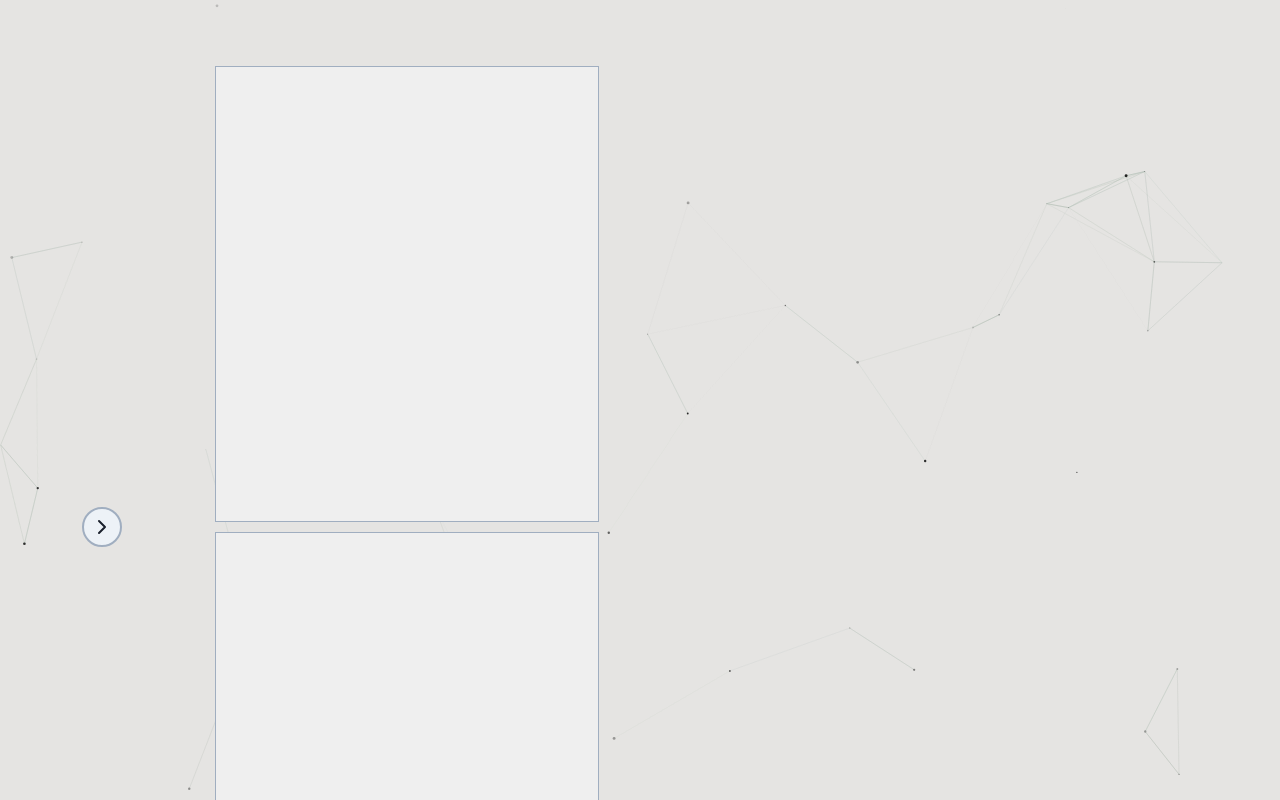
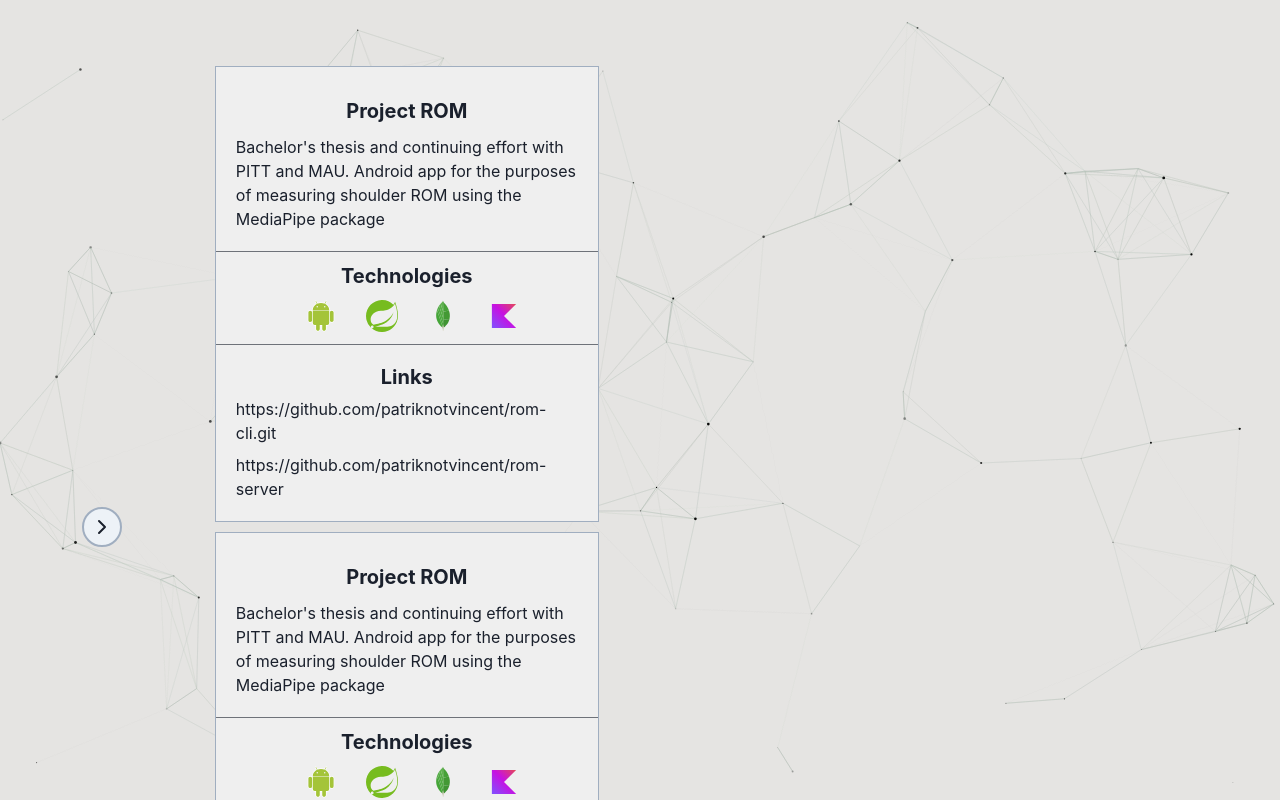
Before and after one commit to vinparwes/web, a React (Create React App) app: page /contact in a window 1280 px wide. Shown: the top 800 px of the page. Built offline with nearby package versions, Linux system fonts and the light colour scheme.

Commit message:
Navigation works

```diff
--- a/package.json
+++ b/package.json
@@ -18,6 +18,7 @@
     "framer-motion": "^11.2.6",
     "react": "^18.3.1",
     "react-dom": "^18.3.1",
+    "react-router-dom": "^6.23.1",
     "react-scripts": "5.0.1",
     "typescript": "^4.9.5",
     "web-vitals": "^2.1.4"
--- a/src/App.tsx
+++ b/src/App.tsx
@@ -2,16 +2,18 @@ import React, { useState } from 'react';
 import ParticleBackground from './components/background/ParticleBackground';
 import SideDrawer from './components/elements/drawer/SideDrawer';
 import { Box, Grid, GridItem, IconButton, Text } from '@chakra-ui/react';
-import ProjectCard from './components/elements/card/ProjectCard';
-import projects from './interface/Projects';
 import { ReactComponent as ChevronIcon } from "./assets/icons/ChevronRight.svg"
+import { BrowserRouter as Router, Routes, Route } from 'react-router-dom';
+import AboutSection from './components/sections/About';
+import ContactSection from './components/sections/Contact';
+import ProjectsSection from './components/sections/Projects';
 
 function App() {
   const [drawer, setIsOpen] = useState(false)
   return (
     <div className="App">
       <ParticleBackground />
-      <SideDrawer isOpen={drawer} onClose={() => setIsOpen(false)} />
+      <Router>
         <Grid
           templateAreas={{
             base: `"header"
@@ -55,8 +57,11 @@ function App() {
             display={{ base: 'none', lg: 'block' }}
           >
             <Box>
-            <ProjectCard {...projects.projectROM} />
-            <ProjectCard {...projects.projectROM} />
+              <Routes>
+                <Route path='/' element={<AboutSection/>}></Route>
+                <Route path='/contact' element={<ContactSection/>}></Route>
+                <Route path='/projects' element={<ProjectsSection/>}></Route>
+              </Routes>
             </Box>
 
           </GridItem>
@@ -65,6 +70,8 @@ function App() {
             area={'navRight'}
           />
         </Grid>
+        <SideDrawer isOpen={drawer} onClose={() => setIsOpen(false)} />
+      </Router>
     </div>
   );
 }
--- a/src/components/elements/card/ProjectCard.tsx
+++ b/src/components/elements/card/ProjectCard.tsx
@@ -1,6 +1,23 @@
-import { Card, CardBody, Stack, Heading, Divider, CardFooter, ButtonGroup, Button, Box, Skeleton, Icon, background, CardHeader, Popover, PopoverArrow, PopoverBody, PopoverCloseButton, PopoverContent, PopoverHeader, PopoverTrigger } from "@chakra-ui/react"
+import {
+    Card,
+    CardBody,
+    Stack,
+    Heading,
+    Divider,
+    CardFooter,
+    Popover,
+    PopoverArrow,
+    PopoverBody,
+    PopoverCloseButton,
+    PopoverContent,
+    PopoverHeader,
+    PopoverTrigger,
+    Link,
+    ScaleFade,
+    Box
+} from "@chakra-ui/react"
 import { Text } from "@chakra-ui/react"
-import { useEffect, useState } from "react"
+import { progLink } from "../../../interface/ProgrammingLinks"
 
 interface ProjectCardProps {
     heading: string,
@@ -10,34 +27,23 @@ interface ProjectCardProps {
     frameWorkIcons: React.ElementType[],
     frameWorkHeaders: Array<string>,
     projectUrls: Array<string>
+    delay: number
 }
 
-function ProjectCard({ heading, description, iconPath, alt, frameWorkIcons, frameWorkHeaders, projectUrls }: ProjectCardProps) {
-    const [isLoaded, setIsLoaded] = useState(false)
-    useEffect(() => {
-        const timer = setTimeout(() => {
-            setIsLoaded(true);
-        }, 1);
-        return () => clearTimeout(timer);
-    }, []);
-
+function ProjectCard({ heading, description, frameWorkIcons, frameWorkHeaders, projectUrls, delay }: ProjectCardProps) {
     return (
         <>
-            <Card maxW={'sm'} margin={'10px'}>
-                <Skeleton
-                    isLoaded={isLoaded}
-                    fadeDuration={0.5}
-                >
+            <ScaleFade in={true} initialScale={0.9} delay={delay}>
+                <Card maxW={'sm'} margin={'10px'}>
                     <CardBody justifyContent={'center'}>
                         <Stack mt='3' spacing='3'>
                             <Heading textAlign={'center'} size='md' userSelect={'none'}>{heading}</Heading>
                             <Text userSelect={'none'}>{description}</Text>
                         </Stack>
-
                     </CardBody>
                     <Divider borderColor={'black.500'} />
                     <Stack mt='3' spacing='3'>
-                        <Heading userSelect={'none'} textAlign={'center'} size='md'>{'Technologie(s)'}</Heading>
+                        <Heading userSelect={'none'} textAlign={'center'} size='md'>{frameWorkHeaders.length > 1 ? "Technologies" : "Technology"}</Heading>
                         <Stack
                             justifyContent={'center'}
                             direction="row"
@@ -55,7 +61,7 @@ function ProjectCard({ heading, description, iconPath, alt, frameWorkIcons, fram
                                             <PopoverArrow />
                                             <PopoverCloseButton />
                                             <PopoverBody>
-                                                {frameWorkHeaders[index]}
+                                                <Link isExternal href={progLink(frameWorkHeaders[index])}>{progLink(frameWorkHeaders[index])}</Link>
                                             </PopoverBody>
                                         </PopoverContent>
                                     </Popover>
@@ -68,7 +74,7 @@ function ProjectCard({ heading, description, iconPath, alt, frameWorkIcons, fram
                     <Divider borderColor={'black.500'} />
                     <CardFooter>
                         <Stack>
-                            <Heading userSelect={'none'} textAlign={'center'} size='md'>{"Project Link(s)"}</Heading>
+                            <Heading userSelect={'none'} textAlign={'center'} size='md'>{projectUrls.length > 1 ? "Links" : "Link"}</Heading>
                             {projectUrls.map((text, index) => (
                                 <a href={text} target="_blank" rel="noreferrer">
                                     {text}
@@ -76,8 +82,8 @@ function ProjectCard({ heading, description, iconPath, alt, frameWorkIcons, fram
                             ))}
                         </Stack>
                     </CardFooter>
-                </Skeleton>
-            </Card>
+                </Card>
+            </ScaleFade>
 
         </>
     )
--- a/src/components/elements/drawer/SideDrawer.tsx
+++ b/src/components/elements/drawer/SideDrawer.tsx
@@ -2,21 +2,21 @@ import {
     Drawer,
     DrawerBody,
     DrawerFooter,
-    DrawerHeader,
     DrawerOverlay,
     DrawerContent,
     DrawerCloseButton,
-    useDisclosure,
     Button,
-    Input,
+    Stack,
 } from '@chakra-ui/react'
+import { useNavigate } from 'react-router-dom'
 
 interface SideDrawerArgs {
-    isOpen : boolean,
-    onClose : any
+    isOpen: boolean,
+    onClose: any
 }
 
-function SideDrawer({ isOpen, onClose } : SideDrawerArgs) {
+function SideDrawer({ isOpen, onClose }: SideDrawerArgs) {
+    const navigation = useNavigate()
     return (
         <>
             <Drawer
@@ -28,17 +28,30 @@ function SideDrawer({ isOpen, onClose } : SideDrawerArgs) {
                 <DrawerOverlay />
                 <DrawerContent >
                     <DrawerCloseButton />
-                    <DrawerHeader>Create your account</DrawerHeader>
-
                     <DrawerBody>
-                        <Input placeholder='Type here...' />
+                        <Stack>
+                            <Button onClick={() => {
+                                navigation('/about')
+                                onClose()
+                            }}>
+                                About
+                            </Button>
+                            <Button onClick={() => {
+                                navigation('/projects')
+                                onClose()
+                            }
+                            }>
+                                Projects
+                            </Button>
+                            <Button onClick={() => {
+                                navigation('/contact')
+                                onClose()
+                            }}>
+                                Contact
+                            </Button>
+                        </Stack>
                     </DrawerBody>
-
                     <DrawerFooter>
-                        <Button variant='outline' mr={3} onClick={onClose}>
-                            Cancel
-                        </Button>
-                        <Button colorScheme='blackAlpha'>Save</Button>
                     </DrawerFooter>
                 </DrawerContent>
             </Drawer>
--- /dev/null
+++ b/src/components/sections/About.tsx
@@ -0,0 +1,16 @@
+import { Box, Card } from "@chakra-ui/react"
+import ProjectCard from "../elements/card/ProjectCard"
+import projects from "../../interface/Projects"
+
+function AboutSection() {
+    return (
+        <>
+            <Box>
+                <ProjectCard {...projects.projectROM} delay={0.1} />
+                <ProjectCard {...projects.projectROM} delay={0.1} />
+            </Box>
+        </>
+    )
+}
+
+export default AboutSection
--- /dev/null
+++ b/src/components/sections/Contact.tsx
@@ -0,0 +1,17 @@
+import { Box } from "@chakra-ui/react"
+import projects from "../../interface/Projects"
+import ProjectCard from "../elements/card/ProjectCard"
+
+
+function ContactSection() {
+    return (
+        <>
+            <Box>
+                <ProjectCard {...projects.projectROM} delay={0.1} />
+                <ProjectCard {...projects.projectROM} delay={0.1} />
+            </Box>
+        </>
+    )
+}
+
+export default ContactSection
--- /dev/null
+++ b/src/components/sections/Projects.tsx
@@ -0,0 +1,17 @@
+import { Box } from "@chakra-ui/react"
+import ProjectCard from "../elements/card/ProjectCard"
+import projects from "../../interface/Projects"
+
+
+function ProjectsSection() {
+    return (
+        <>
+            <Box>
+                <ProjectCard {...projects.projectROM} delay={0.1}/>
+                <ProjectCard {...projects.projectROM} delay={0.1}/>
+            </Box>
+        </>
+    )
+}
+
+export default ProjectsSection
--- a/src/index.tsx
+++ b/src/index.tsx
@@ -5,6 +5,7 @@ import App from './App';
 import reportWebVitals from './reportWebVitals';
 import { ChakraProvider} from '@chakra-ui/react';
 import theme from './themes/theme';
+import { Router } from './Router';
 
 const root = ReactDOM.createRoot(
   document.getElementById('root') as HTMLElement
@@ -14,7 +15,7 @@ const root = ReactDOM.createRoot(
 root.render(
   <React.StrictMode>
     <ChakraProvider theme={theme}>
-      <App />
+      <App/>
     </ChakraProvider>
   </React.StrictMode>
 );
--- a/src/interface/ParticleBackgroundOptions.tsx
+++ b/src/interface/ParticleBackgroundOptions.tsx
@@ -1,9 +1,7 @@
 
 import {
-    type Container,
     type ISourceOptions,
     MoveDirection,
-    OutMode,
   } from "@tsparticles/engine";
 import { useMemo } from "react";
 
@@ -71,7 +69,7 @@ export default function ParticleOptions(): ISourceOptions {
                 density: {
                     enable: true,
                 },
-                value: 100,
+                value: 200,
             },
             opacity: {
                 value: {
--- /dev/null
+++ b/src/interface/ProgrammingLinks.tsx
@@ -0,0 +1,14 @@
+export function progLink(name : string) {
+    switch(name) {
+        case "Android" : return "https://developer.android.com/"
+        case "Chakra" : return "https://v2.chakra-ui.com/"
+        case "Kotlin" : return "https://kotlinlang.org/"
+        case "Mongo DB" : return "https://www.mongodb.com/"
+        case "React" : return "https://react.dev/"
+        case "Spring Boot" : return "https://spring.io/projects/spring-boot"
+        case "TypeScript" : return "https://www.typescriptlang.org/"
+        case "Java" : return "https://www.java.com/en/"
+
+    }
+    return "Link not found"
+}
```
Also changed, not shown: src/Router.tsx (added, +31 -0 lines), 1 other file (tests, documents, lock files or other folders). Lines whose indentation alone changed are shown as unchanged.
